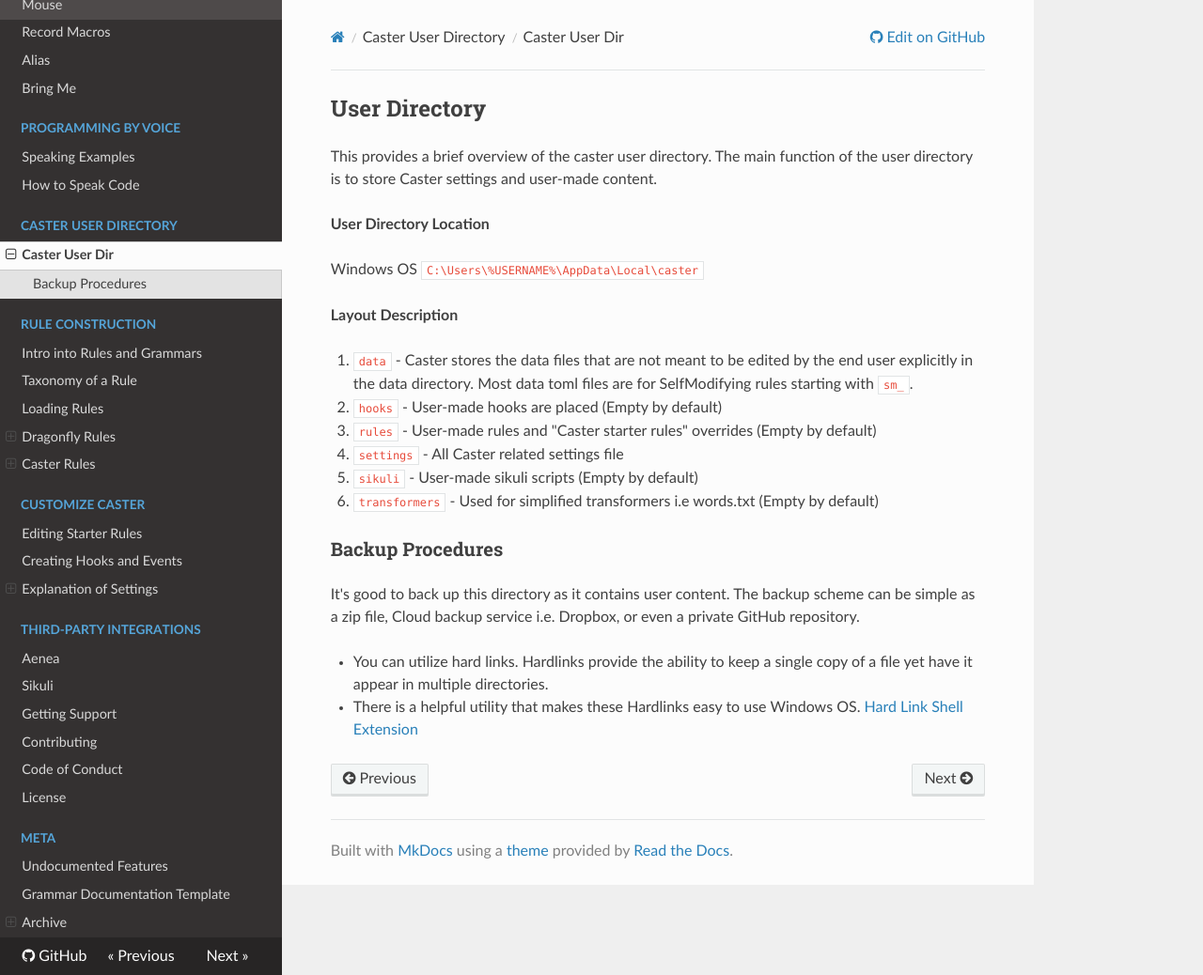
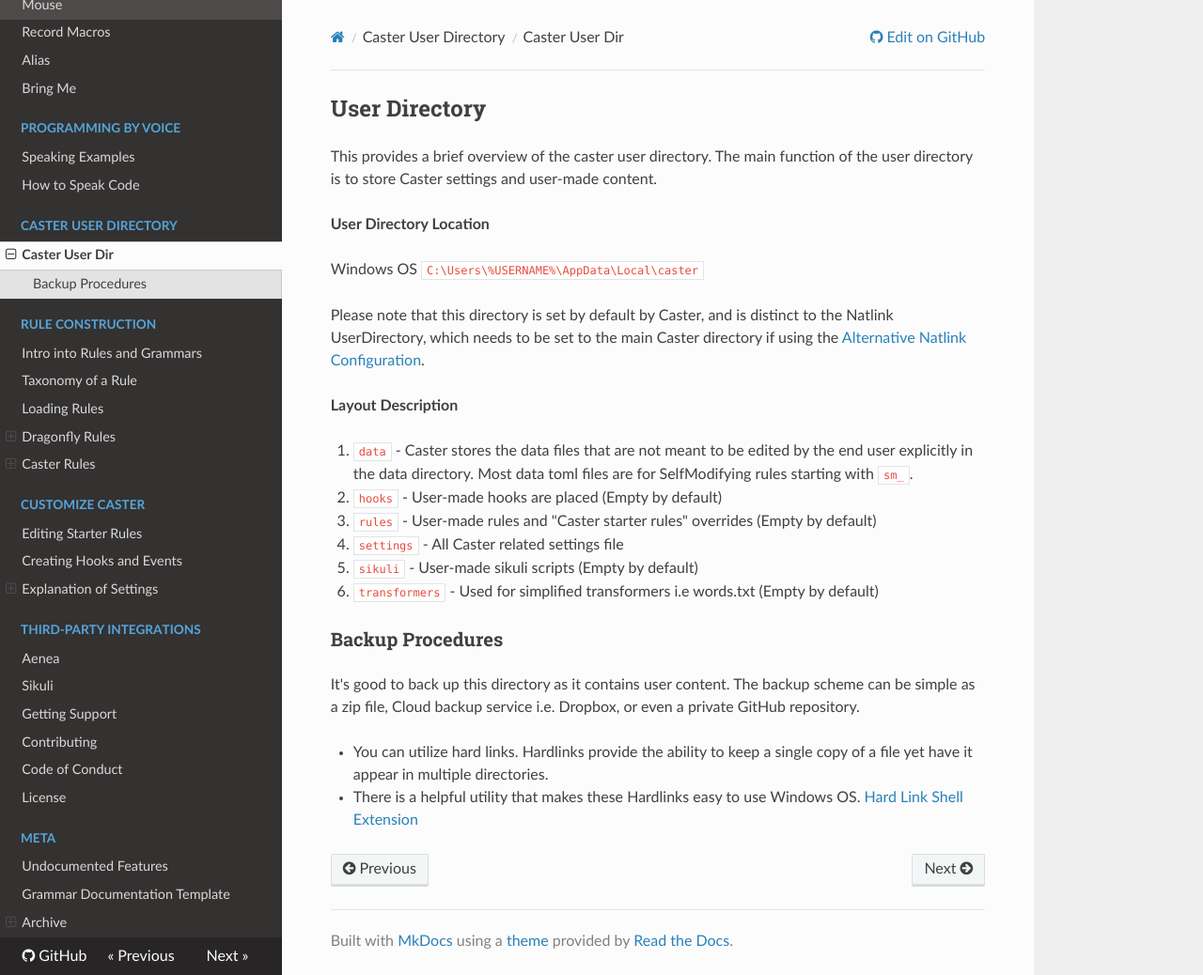
Before and after one commit to dictation-toolbox/Caster, an MkDocs documentation site: the page built from docs/readthedocs/User_Dir/Caster_User_Dir.md, in a window 1280 px wide and 1038 px high. Shown: the whole window at 94% size. Built offline with MkDocs 1.6.1, drawn with Linux system fonts in a browser that asks for light colours; nearby versions of some CDN libraries; comment, search, counter and statistics services are not loaded.

Commit message:
Update Caster User directory docs
Avoid confusion between use of term "User Directory" here and the Natlink User Directory

```diff
--- a/docs/readthedocs/User_Dir/Caster_User_Dir.md
+++ b/docs/readthedocs/User_Dir/Caster_User_Dir.md
@@ -5,6 +5,8 @@ This provides a brief overview of the caster user directory. The main function o
 **User Directory Location**
 
 Windows  OS `C:\Users\%USERNAME%\AppData\Local\caster`
+
+Please note that this directory is set by default by Caster, and is distinct to the Natlink UserDirectory, which needs to be set to the main Caster directory if using the [Alternative Natlink Configuration](https://caster.readthedocs.io/en/latest/readthedocs/Installation/Dragon_NaturallySpeaking/#-alternative-natlink-configuration).
 
 **Layout  Description**
 
```
